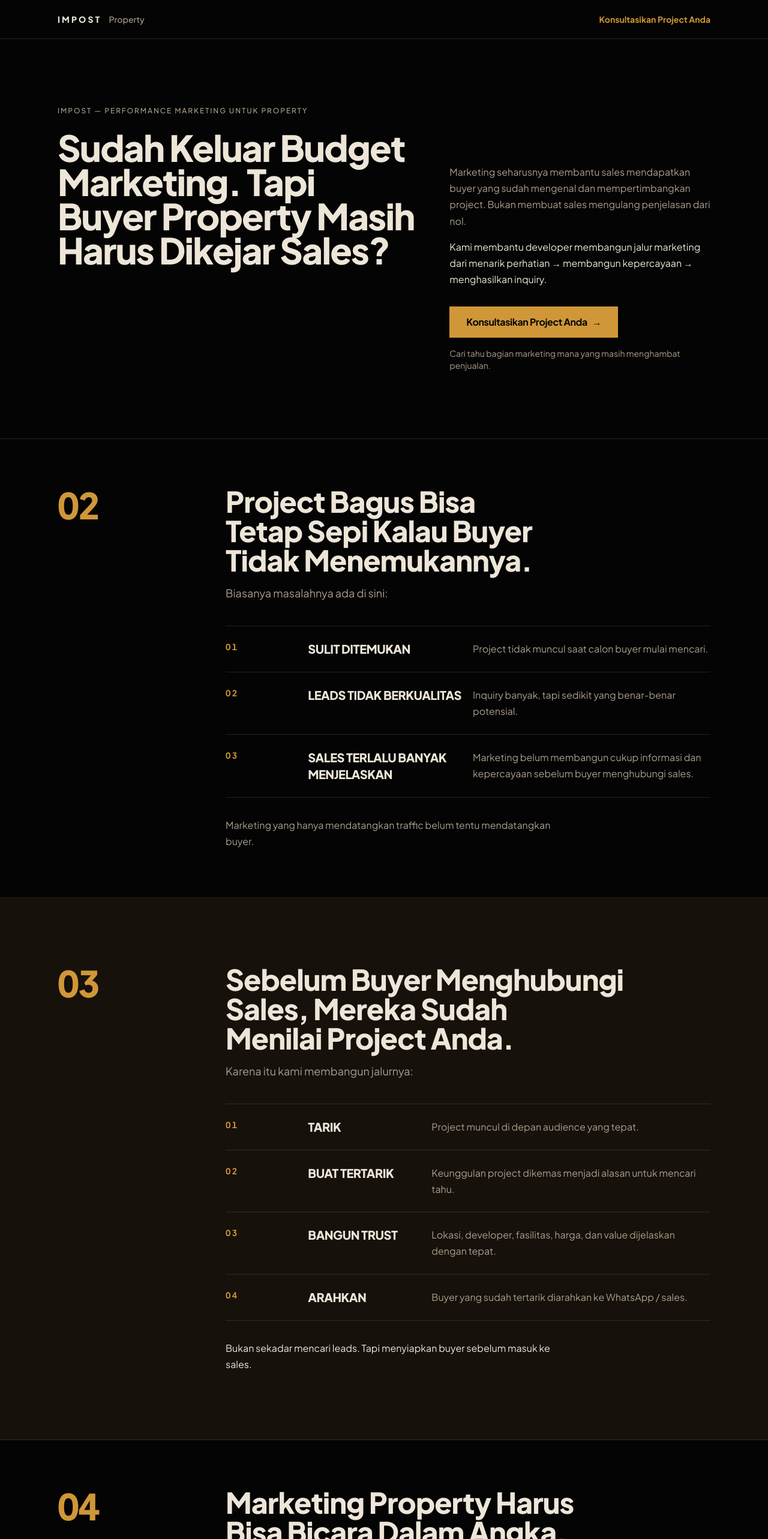
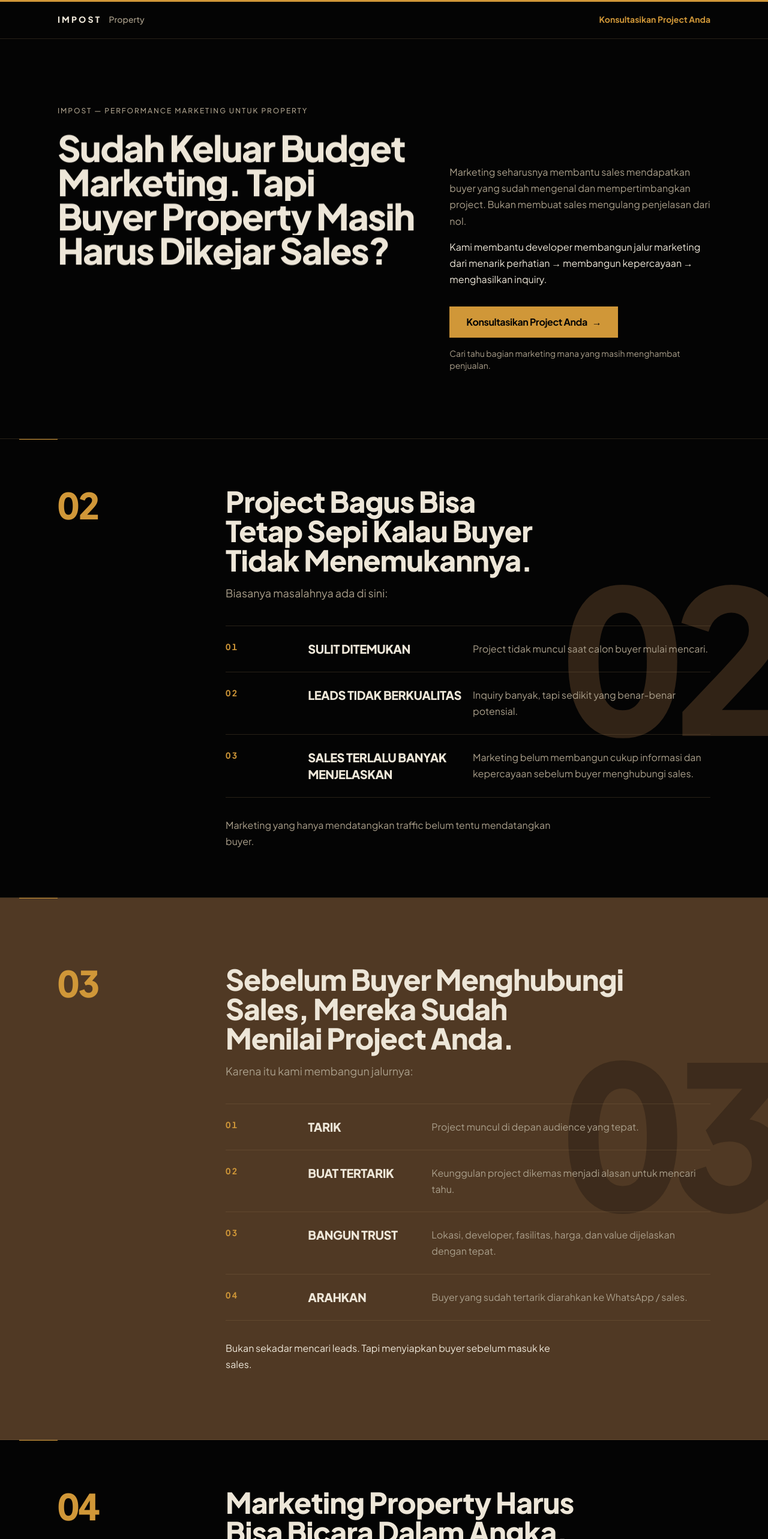
Before and after one commit to akmlrhim/ads-impost, a Next.js app: page /property in a window 1280 px wide. Shown: the top 2566 px of the page at 60% size. Built offline with nearby package versions, Linux system fonts and the light colour scheme.

Commit message:
feat: property immersive hero, pinned plates, progress

```diff
--- a/app/property/page.tsx
+++ b/app/property/page.tsx
@@ -1,5 +1,11 @@
 import type { Metadata } from "next";
 import { Chapter, CtaPlate, Reveal, SiteFooter, SiteHeader } from "../components";
+import {
+  HeroParallax,
+  Kinetic,
+  PageProgress,
+  StackChapter,
+} from "../motion-ux";
 
 // TODO: ganti dengan nomor WA asli. Pola pre-filled text siap pakai.
 const WA_PROPERTY =
@@ -78,6 +84,7 @@ const SERVICES = [
 export default function PropertyPage() {
   return (
     <div>
+      <PageProgress tone="bronze" />
       <SiteHeader
         vertical="Property"
         ctaHref={WA_PROPERTY}
@@ -95,14 +102,11 @@ export default function PropertyPage() {
                   Impost — Performance Marketing untuk Property
                 </p>
               </Reveal>
-              <Reveal delay={60}>
-                <h1 className="mt-6 text-5xl leading-[0.95] font-extrabold tracking-[-0.03em] text-balance md:text-6xl">
-                  Sudah Keluar Budget Marketing. Tapi Buyer Property Masih
-                  Harus Dikejar Sales?
-                </h1>
-              </Reveal>
+              <h1 className="mt-6 text-5xl leading-[0.95] font-extrabold tracking-[-0.03em] text-balance md:text-6xl">
+                <Kinetic text="Sudah Keluar Budget Marketing. Tapi Buyer Property Masih Harus Dikejar Sales?" />
+              </h1>
             </div>
-            <div className="lg:col-span-5 lg:pt-24">
+            <HeroParallax className="lg:col-span-5 lg:pt-24">
               <Reveal delay={120}>
                 <p className="max-w-md text-base leading-[1.7] text-impost-ink-dim">
                   Marketing seharusnya membantu sales mendapatkan buyer yang
@@ -126,12 +130,12 @@ export default function PropertyPage() {
                   penjualan.
                 </p>
               </Reveal>
-            </div>
+            </HeroParallax>
           </div>
         </section>
 
         {/* 02 — MASALAH */}
-        <section className="border-b border-impost-third/25">
+        <StackChapter no="02" tone="bronze">
           <div className="mx-auto w-full max-w-6xl px-5 py-16 md:px-8 md:py-20">
             <Chapter no="02" tone="bronze">
               <Reveal>
@@ -167,10 +171,10 @@ export default function PropertyPage() {
               </Reveal>
             </Chapter>
           </div>
-        </section>
+        </StackChapter>
 
         {/* 03 — JALUR */}
-        <section className="border-b border-impost-third/25 bg-impost-fourth/25">
+        <StackChapter no="03" tone="bronze" solid>
           <div className="mx-auto w-full max-w-6xl px-5 py-20 md:px-8 md:py-28">
             <Chapter no="03" tone="bronze">
               <Reveal>
@@ -207,10 +211,10 @@ export default function PropertyPage() {
               </Reveal>
             </Chapter>
           </div>
-        </section>
+        </StackChapter>
 
         {/* 04 — ANGKA */}
-        <section className="border-b border-impost-third/25">
+        <StackChapter no="04" tone="bronze">
           <div className="mx-auto w-full max-w-6xl px-5 py-16 md:px-8 md:py-20">
             <Chapter no="04" tone="bronze">
               <Reveal>
@@ -243,10 +247,10 @@ export default function PropertyPage() {
               </Reveal>
             </Chapter>
           </div>
-        </section>
+        </StackChapter>
 
         {/* 05 — LAYANAN */}
-        <section className="border-b border-impost-third/25 bg-impost-fourth/25">
+        <StackChapter no="05" tone="bronze" solid>
           <div className="mx-auto w-full max-w-6xl px-5 py-20 md:px-8 md:py-28">
             <Chapter no="05" tone="bronze">
               <Reveal>
@@ -282,7 +286,7 @@ export default function PropertyPage() {
               </Reveal>
             </Chapter>
           </div>
-        </section>
+        </StackChapter>
 
         {/* 06 — CTA AKHIR */}
         <section>
@@ -290,8 +294,7 @@ export default function PropertyPage() {
             <div className="lg:col-span-7">
               <Reveal>
                 <h2 className="max-w-2xl text-4xl font-extrabold tracking-[-0.03em] leading-[0.95] text-balance md:text-6xl">
-                  Project Anda Sudah Bernilai Miliaran. Jangan Biarkan Marketing
-                  Menjadi Bagian yang Paling Tidak Pasti.
+                  <Kinetic text="Project Anda Sudah Bernilai Miliaran. Jangan Biarkan Marketing Menjadi Bagian yang Paling Tidak Pasti." />
                 </h2>
               </Reveal>
             </div>
```
